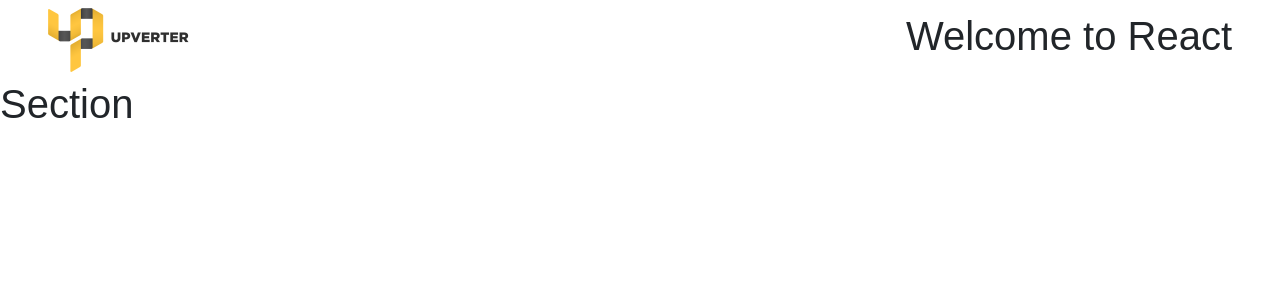
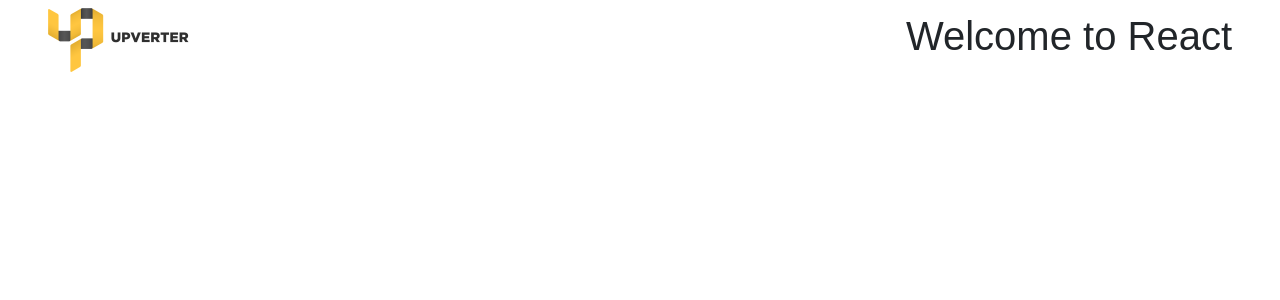
Before and after one commit to sFiFty/upverter-mockup, a React (Create React App) app: page / in a window 1280 px wide. Shown: the top 300 px of the page. Built offline with nearby package versions, Linux system fonts and the light colour scheme.

Commit message:
added components

```diff
--- a/src/App.css
+++ b/src/App.css
@@ -0,0 +1,3 @@
+.App {
+  min-height: 100vh;
+}
--- /dev/null
+++ b/src/components/MainContent/MainContent.js
@@ -0,0 +1,13 @@
+import React, { Component } from 'react';
+import './styles.css';
+
+class MainContent extends Component {
+  render() {
+    return (
+      <div className="main-content">
+      </div>
+    );
+  }
+}
+
+export default MainContent;
--- /dev/null
+++ b/src/components/MainContent/styles.css
@@ -0,0 +1,4 @@
+.main-content {
+  width: 60%;
+  background: #F2C94C;
+}
--- a/src/components/Section/Section.js
+++ b/src/components/Section/Section.js
@@ -1,11 +1,15 @@
 import React, { Component } from 'react';
+
+import MainContent from '../MainContent/MainContent.js';
+import SideContent from '../SideContent/SideContent.js';
 import './styles.css';
 
 class Section extends Component {
   render() {
     return (
-      <section>
-        <h1 className="App-title">Section</h1>
+      <section className="d-flex">
+        <MainContent />
+        <SideContent />
       </section>
     );
   }
--- a/src/components/Section/styles.css
+++ b/src/components/Section/styles.css
@@ -0,0 +1,3 @@
+section {
+  height: 100%;
+}
--- /dev/null
+++ b/src/components/SideContent/SideContent.js
@@ -0,0 +1,13 @@
+import React, { Component } from 'react';
+import './styles.css';
+
+class SideContent extends Component {
+  render() {
+    return (
+      <div className="side-content">
+      </div>
+    );
+  }
+}
+
+export default SideContent;
--- /dev/null
+++ b/src/components/SideContent/styles.css
@@ -0,0 +1,5 @@
+.side-content {
+  width: 40%;
+  background: #222224;
+  position: relative;
+}
```
Also changed, not shown: src/images/bg.png (added), src/images/screen.png (added).
